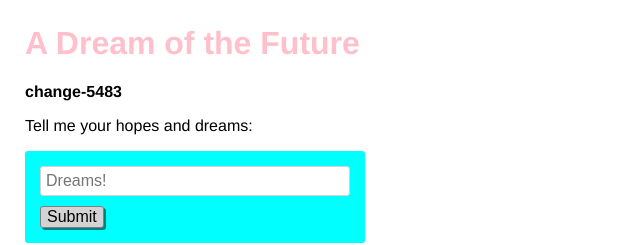
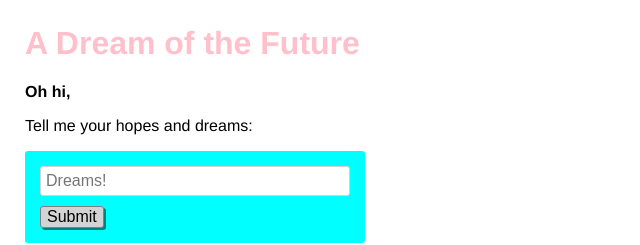
Before and after one commit to glitch-test/test-push, a website: page views/index.html in a window 1280 px wide. Shown: the top 245 px of the page, 0-640 px from the left. Drawn offline with nearby package versions, Linux system fonts and the light colour scheme; no server answers.

Commit message:
Commit: github-8905

```diff
--- a/views/index.html
+++ b/views/index.html
@@ -26,7 +26,7 @@
     </header>
 
     <main>
-      <p class="bold">change-5483</p>
+      <p class="bold">Oh hi,</p>
       <p>Tell me your hopes and dreams:</p>
       <form>
         <input type="text" maxlength="100" placeholder="Dreams!">
```
